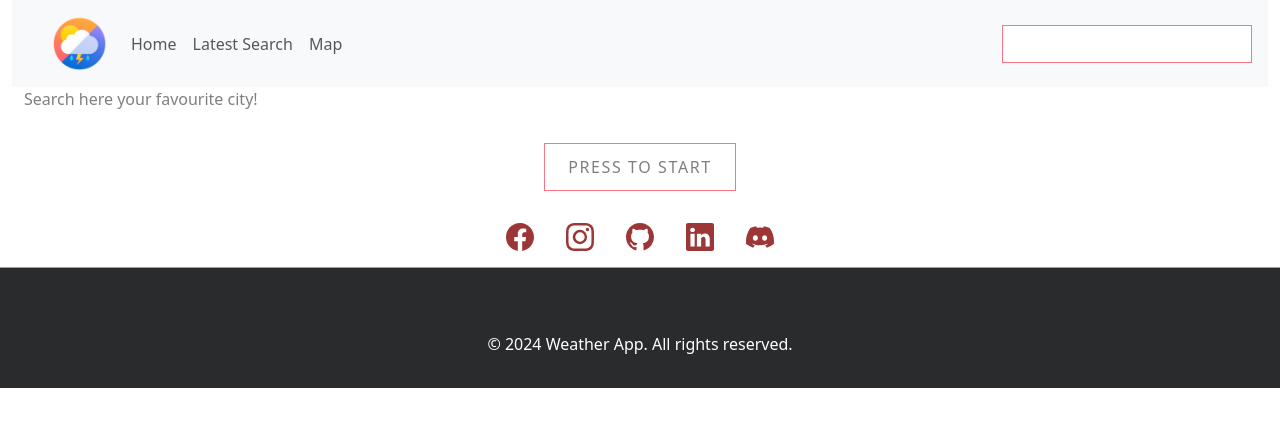
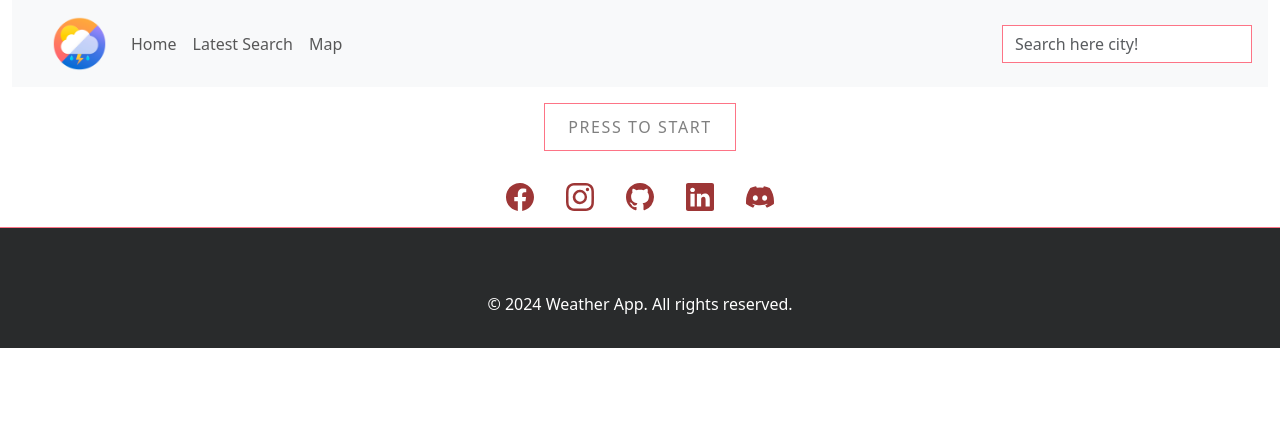
Before and after one commit to SnIvanova/weather-app-react, a React (Create React App) app in the folder weather-app/: page / in a window 1280 px wide. Shown: the top 426 px of the page. Built offline with nearby package versions, Linux system fonts and the light colour scheme.

Commit message:
placeholder

```diff
--- a/weather-app/src/App.js
+++ b/weather-app/src/App.js
@@ -11,7 +11,6 @@ import PageNotFound from './components/NotFound';
 const Header = ({ scrolled }) => (
   <header className={`${scrolled > 100 ? 'scrolled' : undefined}`}>
     <MyNav />
-    <p className="text-black-50 header-text d-flex mx-4">Search here your favourite city!</p>
   </header>
 );
 
--- a/weather-app/src/components/CardWeather.jsx
+++ b/weather-app/src/components/CardWeather.jsx
@@ -143,7 +143,7 @@ const CardWeather = () => {
                   .includes("rain".toLowerCase()) ? (
                 <img
                   src={rain}
-                  alt=""
+                  alt="rain"
                   className="bgImg rounded-5"
                   style={{ zIndex: "-100" }}
                 />
--- a/weather-app/src/components/SearchLocation.jsx
+++ b/weather-app/src/components/SearchLocation.jsx
@@ -57,7 +57,7 @@ const SearchLocation = () => {
               }}
               style={{ border: "1px solid #fd7486", borderRadius: "0" }}
               aria-label="Search city..."
-
+              placeholder="Search here city!"
             />
           </InputGroup>
 
```
Also changed, not shown: weather-app/src/assets/bg-img/rain1.jpeg (added).
